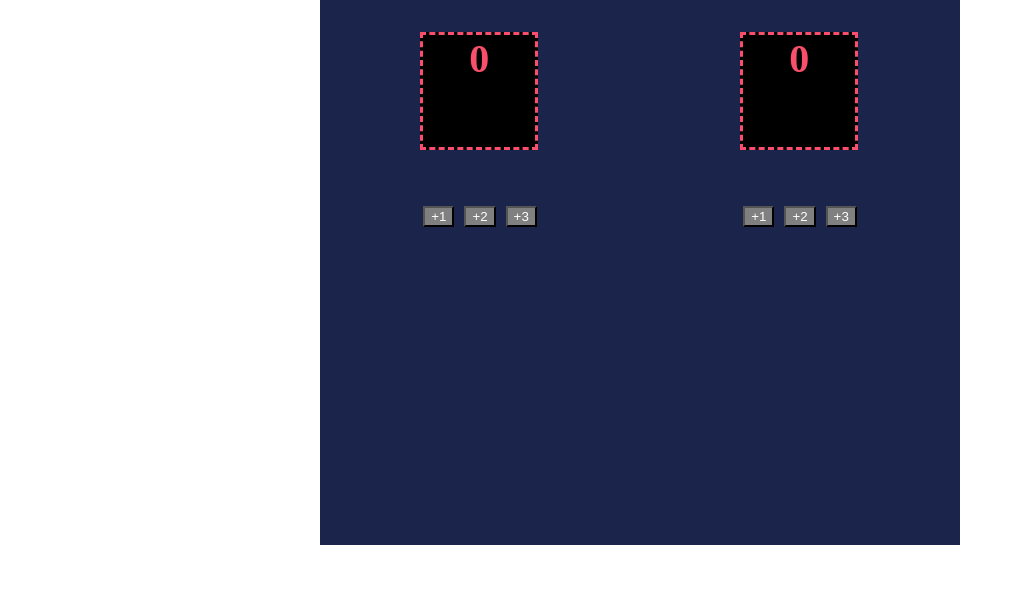
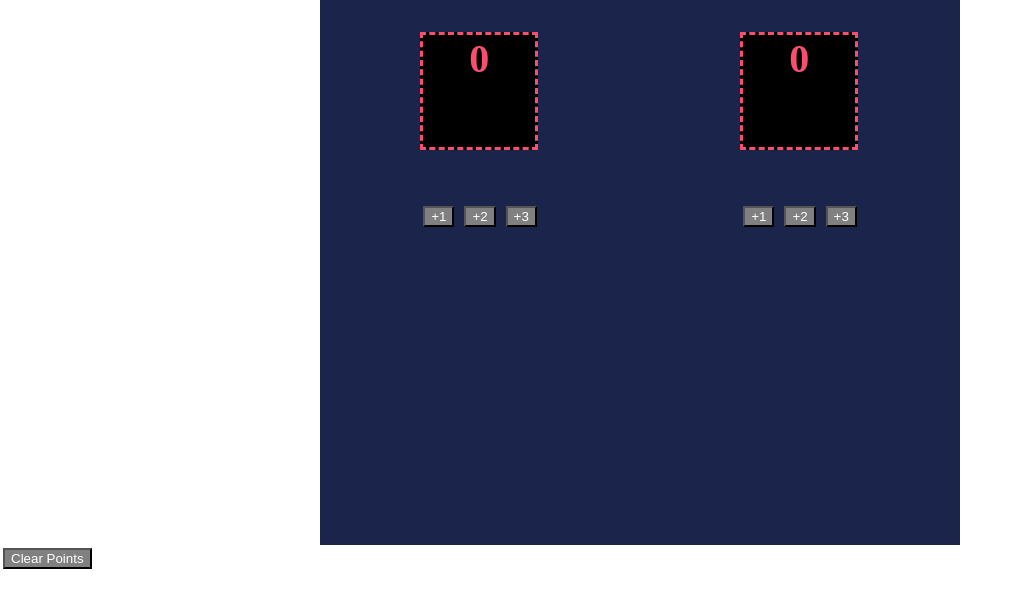
Before and after one commit to mkriscodes/Basketball-Scoreboard, a plain HTML site: page index.html in a window 1280 px wide. Shown: the part 172-780 px from the top of the page, without its empty margins (0-1020 px from the left). Drawn offline with Linux system fonts and the light colour scheme.

Commit message:
Update index.html

```diff
--- a/index.html
+++ b/index.html
@@ -20,6 +20,9 @@
                 <button onclick="guestAddThree ()" id="three-points">+3</button>
             </div>
         </div>
+            <div id="clear">
+            <button onclick = "clearAllPoints ()">Clear Points</button>
+            </div>
         <script src="script.js"></script>
     </body>
 </html>
```
